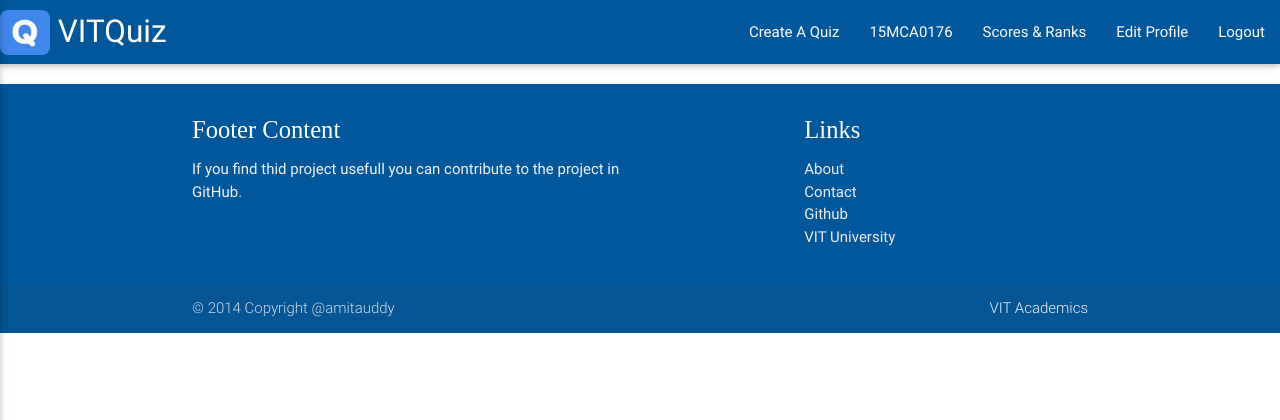
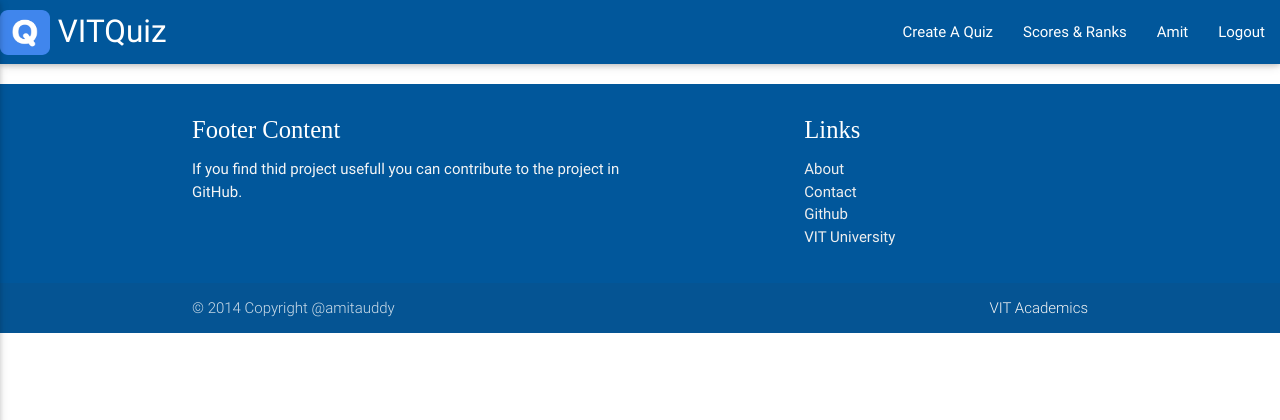
Before and after one commit to awwwd/vitquiz, a Flask app: page /home in a window 1280 px wide. Shown: the top 420 px of the page. Run offline with Flask 2, Linux system fonts and the light colour scheme; a user stored in the database is signed in; data comes from the database, SQL or seed files in the repository; both versions use the stored data as it was after the commit.

Commit message:
fixed login session in app.py & chaged profile

```diff
--- a/app.py
+++ b/app.py
@@ -45,7 +45,10 @@ def login():
 
 @app.route('/home')
 def home():
-    return render_template('profile.html', name = session.get('reg'), logged = True)
+    current = g.db.execute('select * from students where reg = ?',[session.get('reg')])
+    current = current.fetchall()
+    name = current[0][0]
+    return render_template('profile.html', name = name, logged = True)
 
 @app.route('/login_check', methods = ['GET', 'POST'])
 def login_check():
--- a/templates/profile.html
+++ b/templates/profile.html
@@ -22,6 +22,7 @@
                 <a href="#" data-activates="mobile-demo" class="button-collapse"><i class="material-icons">menu</i></a>
                 <ul class="right hide-on-med-and-down">
                     <li><a href="../templates/create.html">Create A Quiz</a></li>
+                    <li><a href="../templates/rank.html">Scores &amp; Ranks</a></li>
                     <li><a href="../templates/profile.html">
                         {% if logged %}
                             {{ name }}
@@ -29,9 +30,7 @@
                             Profile
                         {% endif %}
                     </a></li>
-                    <li><a href="../templates/rank.html">Scores &amp; Ranks</a></li>
-                    <li><a href="">Edit Profile</a></li>
-                    <li><a href="">Logout</a></li>
+                    <li><a href="/logout">Logout</a></li>
 
                 </ul>
                 <ul class="side-nav" id="mobile-demo">
```
Also changed, not shown: data.db, 1 other file.
